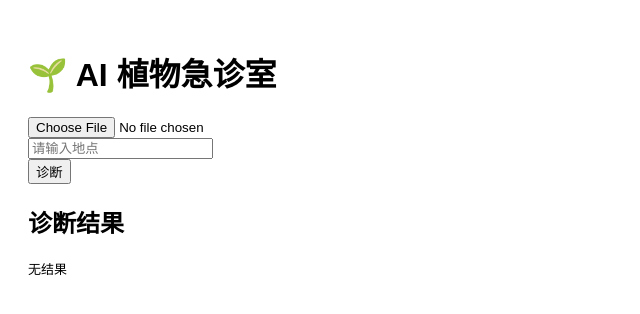
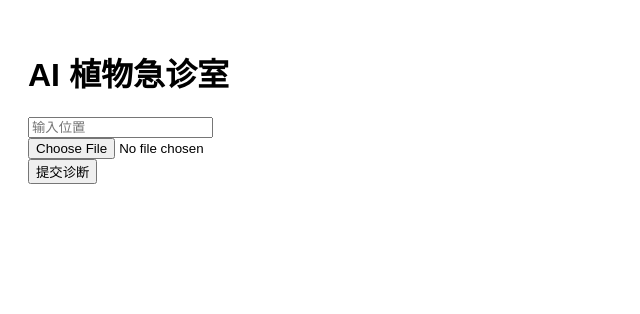
Before and after one commit to kelven-jing/plant-diagnosis, a Next.js app: page / in a window 1280 px wide. Shown: the top 314 px of the page, without its empty margins (0-640 px from the left). Built offline with nearby package versions, Linux system fonts and the light colour scheme.

Commit message:
Update index.js

```diff
--- a/pages/index.js
+++ b/pages/index.js
@@ -1,23 +1,18 @@
 import { useState } from "react";
 
 export default function Home() {
-  const [file, setFile] = useState(null);
   const [position, setPosition] = useState("");
+  const [image, setImage] = useState(null);
   const [result, setResult] = useState(null);
-  const [loading, setLoading] = useState(false);
 
   const handleSubmit = async (e) => {
     e.preventDefault();
-    if (!file) return alert("请先选择图片");
+    if (!image) return alert("请上传图片");
 
     const formData = new FormData();
-    formData.append("picture", file);
     formData.append("position", position);
+    formData.append("image", image); // 注意：必须和后端 `files.image` 对应
 
-    setLoading(true);
-    setResult(null);
-
-    try {
     const res = await fetch("/api/diagnose", {
       method: "POST",
       body: formData,
@@ -25,38 +20,34 @@ export default function Home() {
 
     const data = await res.json();
     setResult(data);
-    } catch (err) {
-      console.error(err);
-      setResult({ error: "诊断失败，请稍后重试" });
-    } finally {
-      setLoading(false);
-    }
   };
 
   return (
-    <div style={{ fontFamily: "sans-serif", padding: "20px" }}>
-      <h1>🌱 AI 植物急诊室</h1>
+    <div style={{ padding: 20, fontFamily: "sans-serif" }}>
+      <h1>AI 植物急诊室</h1>
       <form onSubmit={handleSubmit}>
         <input
-          type="file"
-          accept="image/*"
-          onChange={(e) => setFile(e.target.files[0])}
-        />
-        <br />
-        <input
           type="text"
-          placeholder="请输入地点"
+          placeholder="输入位置"
           value={position}
           onChange={(e) => setPosition(e.target.value)}
         />
         <br />
-        <button type="submit" disabled={loading}>
-          {loading ? "诊断中..." : "诊断"}
-        </button>
+        <input
+          type="file"
+          accept="image/*"
+          onChange={(e) => setImage(e.target.files[0])}
+        />
+        <br />
+        <button type="submit">提交诊断</button>
       </form>
 
+      {result && (
+        <div style={{ marginTop: 20 }}>
           <h2>诊断结果</h2>
-      <pre>{result ? JSON.stringify(result, null, 2) : "无结果"}</pre>
+          <pre>{JSON.stringify(result, null, 2)}</pre>
+        </div>
+      )}
     </div>
   );
 }
```
Lines whose indentation alone changed are shown as unchanged.
